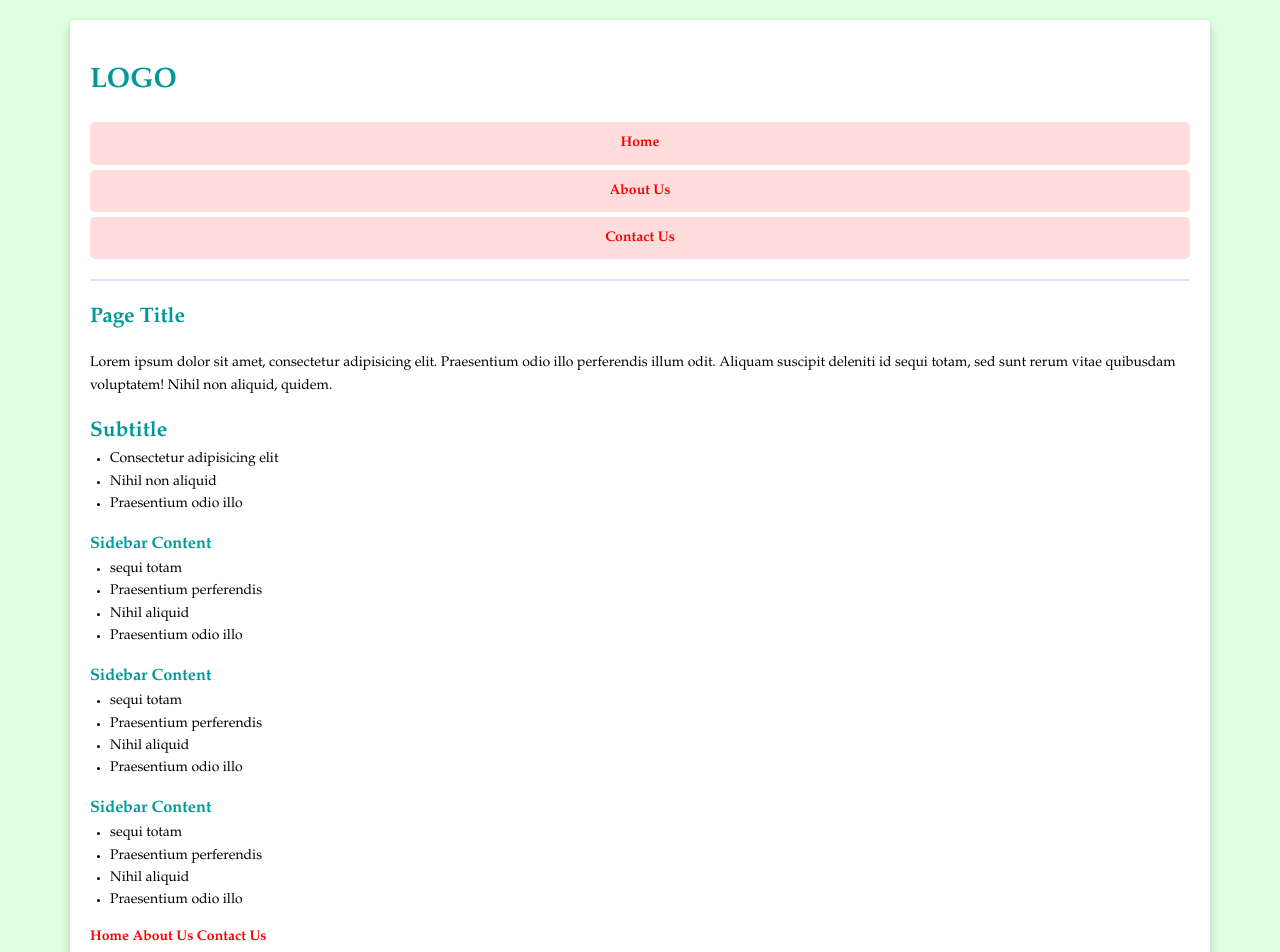
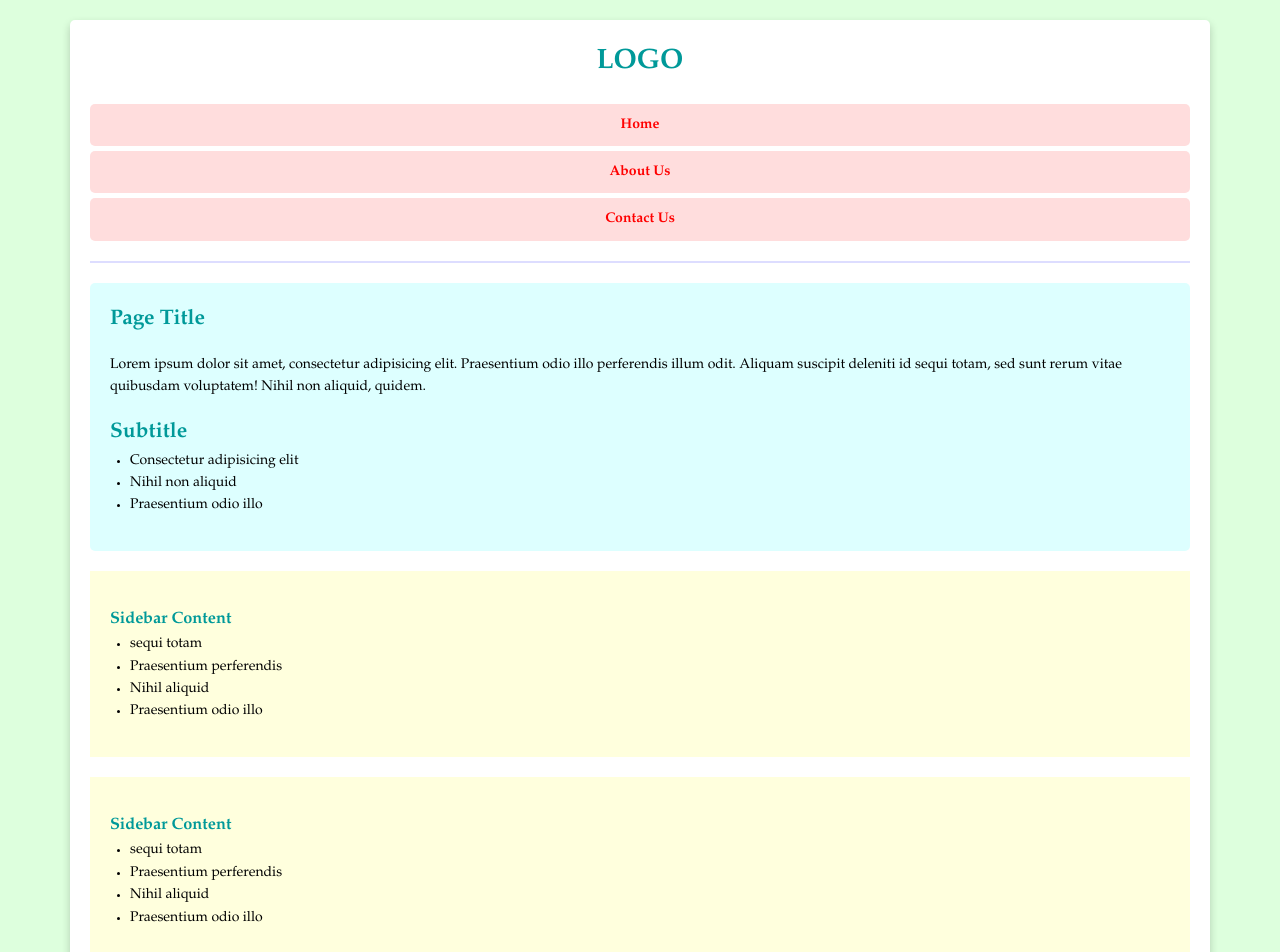
Before and after one commit to devonmoubry/responsive_buildout, a plain HTML site: page index.html in a window 1280 px wide. Shown: the top 952 px of the page. Drawn offline with Linux system fonts and the light colour scheme.

Commit message:
add global css styles

```diff
--- a/style.css
+++ b/style.css
@@ -76,3 +76,42 @@ header{
 #main_nav a:hover{
     background: #ddddff;
 }
+
+#logo {
+  text-align: center;
+}
+
+h1 {
+  margin-top: 0;
+}
+
+#main_content {
+  background-color: #ddffff;
+  border-radius: 5px;
+  padding: 20px;
+}
+
+#sidebar_content div {
+  background-color: #ffffdd;
+  padding: 20px;
+  margin: 20px 0;
+}
+
+#site_footer {
+  background-color: #ffddaa;
+  padding: 20px;
+  display: flex;
+  justify-content: center;
+}
+
+#site_footer a {
+  padding: 10px;
+}
+
+@media (min-width: 600px) {
+
+}
+
+@media (min-width: 1100px) {
+
+}
```
Also changed, not shown: index.html (+0 -1 lines).
